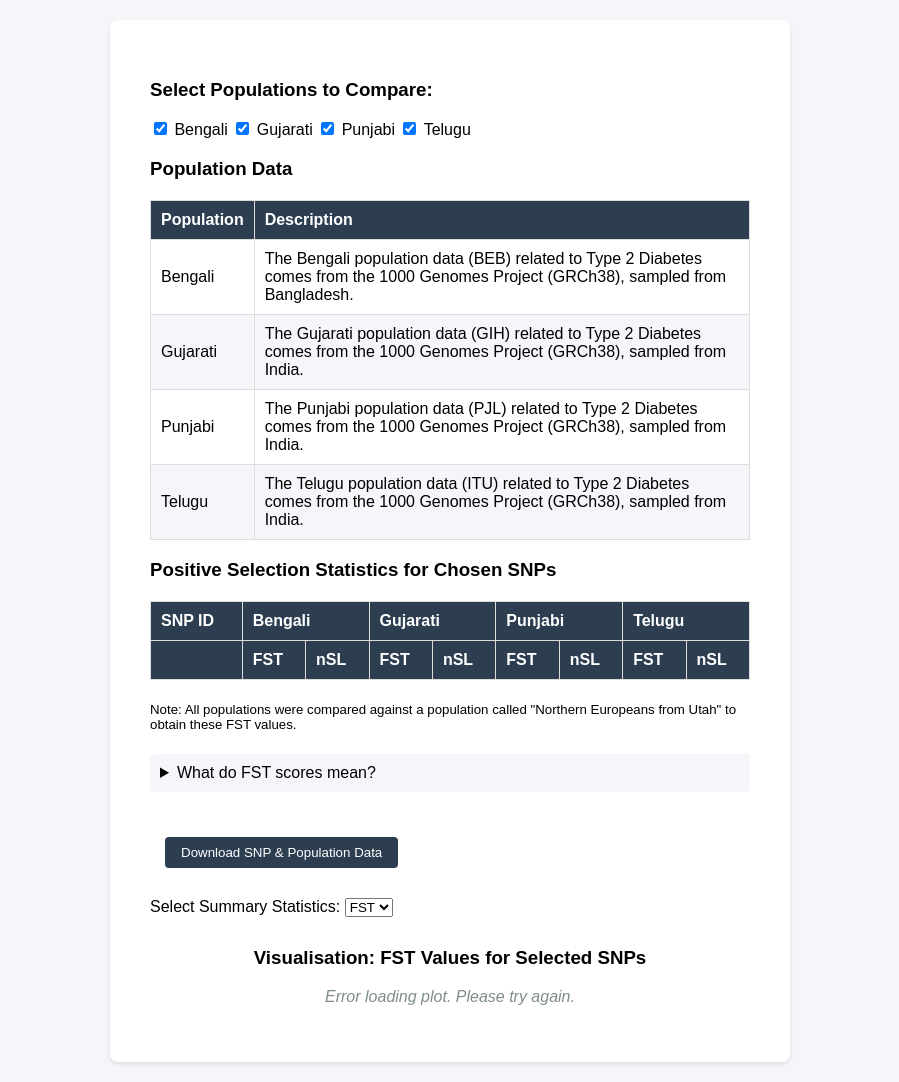
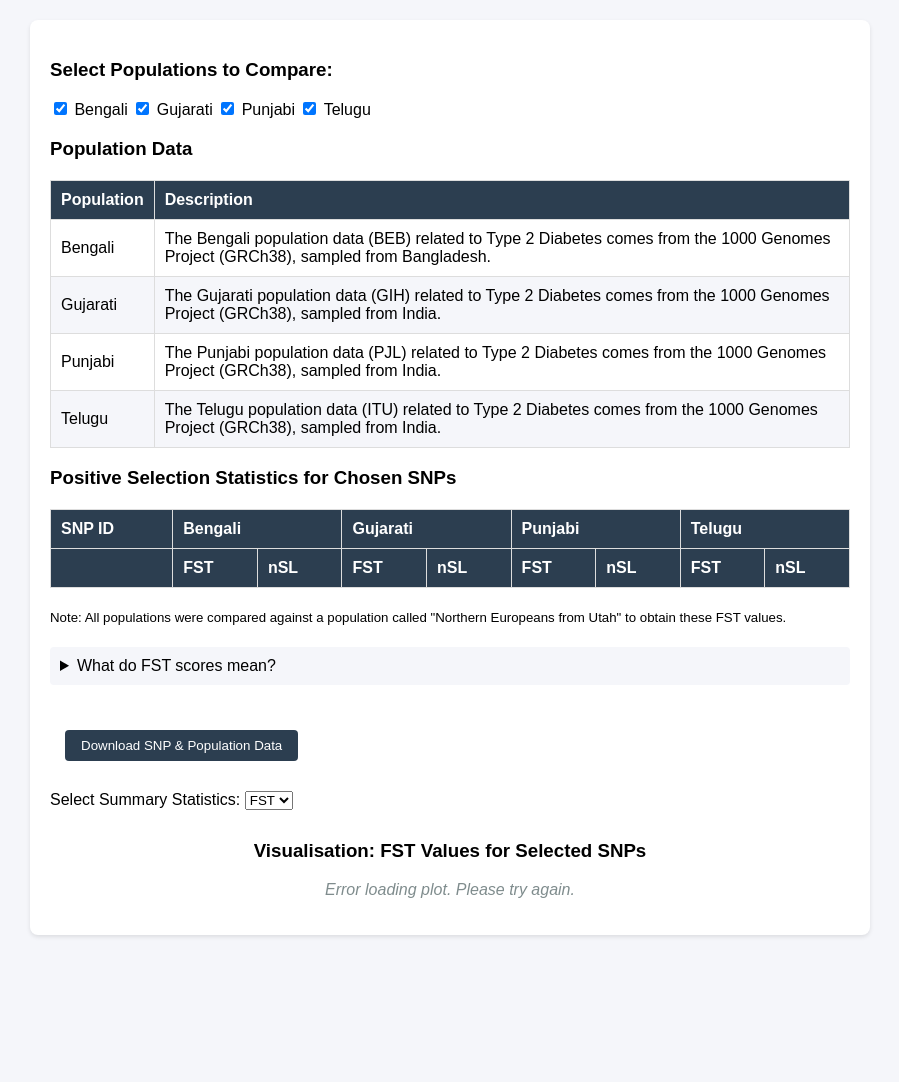
Before and after one commit to japh140/Bioinformatics_Group_Project, a Flask app: template app/templates/homepage/population_comparison.html in a window 1280 px wide. Shown: the part 125-1207 px from the top of the page, without its empty margins (190-1089 px from the left). After the commit the page ends 1062 px from the top, so only its background shows below. Run offline with Flask 3, Linux system fonts and the light colour scheme; the template is opened without the code that fills it, so the values that code supplies are empty.

Commit message:
made the table scrollable because it'll just get wider and wider with more data + changed the styling of population results page a bit

```diff
--- a/app/static/css/styles.css
+++ b/app/static/css/styles.css
@@ -25,15 +25,6 @@
     margin-top: 10px;
     font-weight: normal;
 }
-/* Container styles */
-.container {
-    max-width: 600px;
-    margin: 20px auto;  /* Added margin to separate from header */
-    padding: 20px;
-    background-color: white;
-    border-radius: 8px;
-    box-shadow: 0 2px 4px rgba(0,0,0,0.1);
-}
 
 /* Style the dropdown */
 #search_type {
@@ -47,9 +38,9 @@
 
 /* Container styles */
 .container {
-    max-width: 600px;
+    max-width: 800px;
     margin: 20px auto;
-    padding: 40px;  /* Increased padding */
+    padding: 20px;  /* Increased padding */
     background-color: white;
     border-radius: 8px;
     box-shadow: 0 2px 4px rgba(0,0,0,0.1);
@@ -318,3 +309,63 @@ body {
     margin: 10px 0;
     border-radius: 4px;
 }
+
+/* Table container with forced scrolling */
+#statistics-table {
+    max-height: 400px !important;
+    overflow-y: auto !important;
+    overflow-x: auto !important;
+    position: relative !important;
+    border-collapse: separate !important;
+    border-spacing: 0 !important;
+}
+
+/* First header row sticky */
+#statistics-table table thead tr:first-child th {
+    position: sticky !important;
+    top: 0 !important;
+    z-index: 10 !important;
+    background-color: #2c3e50 !important;
+}
+
+/* Second header row sticky */
+#statistics-table table thead tr:last-child th {
+    position: sticky !important;
+    top: 40px !important;
+    z-index: 9 !important;
+    background-color: #2c3e50 !important;
+}
+
+/* First column (SNP IDs) sticky with box-shadow instead of border */
+#statistics-table table tbody tr td:first-child {
+    position: sticky !important;
+    left: 0 !important;
+    z-index: 5 !important;
+    background-color: white !important;
+    box-shadow: 0 0 0 1px #ddd !important; /* Creates a 1px vertical line on the right */
+    border-right: none !important; /* Remove any existing right border */
+}
+
+/* Even rows first cell */
+#statistics-table table tbody tr:nth-child(even) td:first-child {
+    background-color: #f5f6fa !important;
+}
+
+/* Top-left corner cells with box-shadow instead of border */
+#statistics-table table thead tr:first-child th:first-child {
+    position: sticky !important;
+    left: 0 !important;
+    z-index: 15 !important;
+    background-color: #2c3e50 !important;
+    box-shadow: 0 0 0 1px #666 !important;
+    border-right: none !important;
+}
+
+#statistics-table table thead tr:last-child th:first-child {
+    position: sticky !important;
+    left: 0 !important;
+    z-index: 14 !important;
+    background-color: #2c3e50 !important;
+    box-shadow: 0 0 0 1px #666 !important;
+    border-right: none !important;
+}
--- a/app/templates/homepage/population_comparison.html
+++ b/app/templates/homepage/population_comparison.html
@@ -22,7 +22,7 @@
 
         {% if 'N/A' in fst_data|string %}
             <div class="info-message warning">
-                <p>Note: Some SNPs may not have FST values available yet.</p>
+                <p>Note: Some SNPs may not have FST or nSL values available yet.</p>
             </div>
         {% endif %}
 
```
